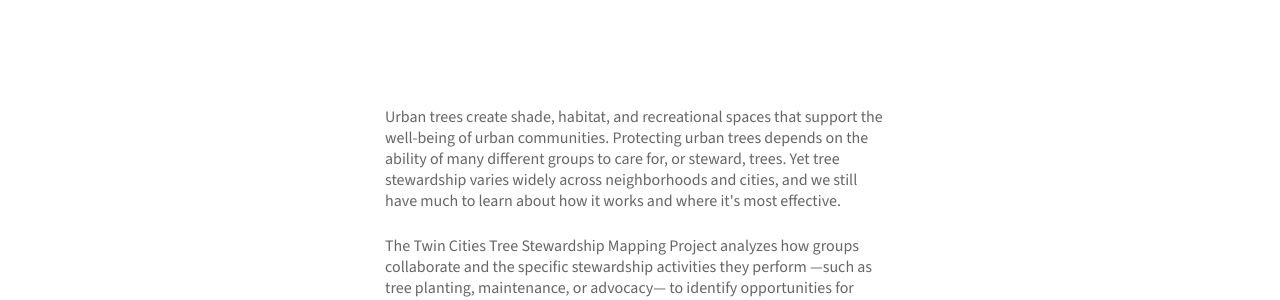
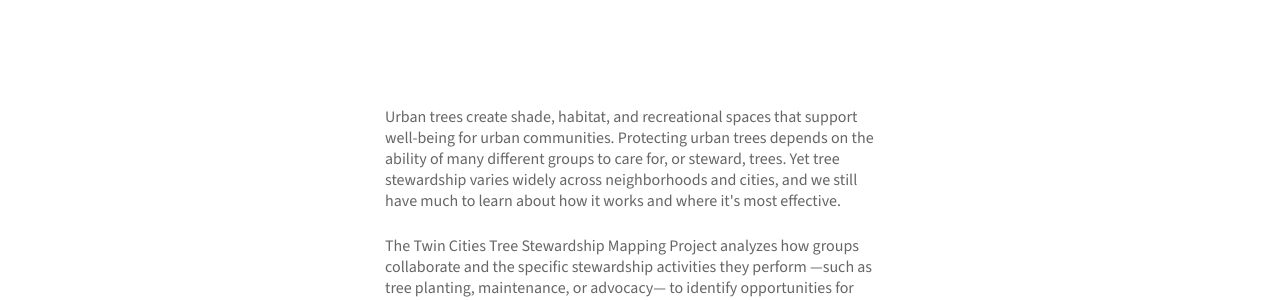
Before and after one commit to sallydonovan/mspstewmap, a Jekyll site: the page built from index.md, in a window 1280 px wide. Shown: the part 622-922 px from the top of the page. Built offline with Jekyll 4.4.1, drawn with Linux system fonts in a browser that asks for light colours.

Commit message:
Update index.md

```diff
--- a/index.md
+++ b/index.md
@@ -11,7 +11,7 @@
 
 <div style="width: 500px; margin: 0 auto; text-align: left; padding-right: 10px;">
   <p>
-    Urban trees create shade, habitat, and recreational spaces that support the well-being of urban communities. Protecting urban trees depends on the ability of many different groups to care for, or steward, trees. Yet tree stewardship varies widely across neighborhoods and cities, and we still have much to learn about how it works and where it's most effective.
+    Urban trees create shade, habitat, and recreational spaces that support well-being for urban communities. Protecting urban trees depends on the ability of many different groups to care for, or steward, trees. Yet tree stewardship varies widely across neighborhoods and cities, and we still have much to learn about how it works and where it's most effective.
   </p>
   <p>
     The Twin Cities Tree Stewardship Mapping Project analyzes how groups collaborate and the specific stewardship activities they perform —such as tree planting, maintenance, or advocacy— to identify opportunities for groups to coordinate more effectively, share resources, and reduce redundancy. This knowledge can highlight areas that may be underserved or ecologically vulnerable, such as neighborhoods with limited stewardship activity or declining urban forest conditions. We aim to inform equitable decisions about where and how to invest in the long-term care of urban forests.
```
